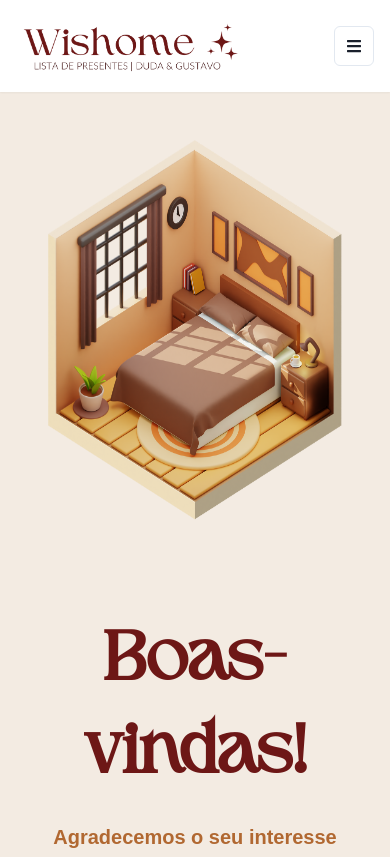
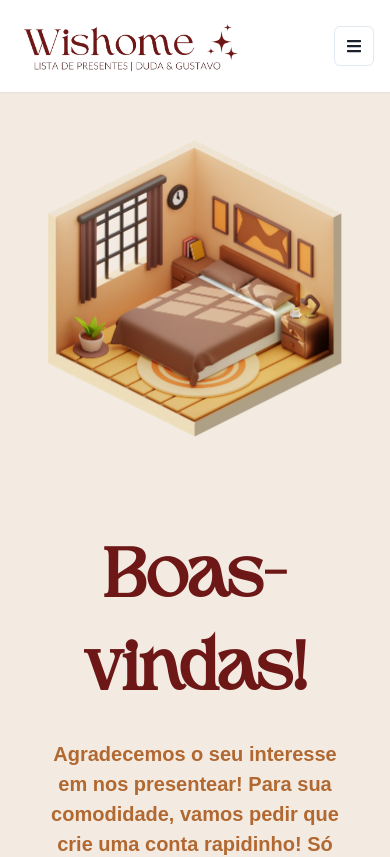
Before and after one commit to duartebianca/wishome, a React (Vite) app in the folder frontend/: page / in a window 390 px wide. Shown: the top 857 px of the page. Built offline with nearby package versions, Linux system fonts and the light colour scheme.

Commit message:
refactor: adjust HomePage image styles for responsiveness and update image sizes

```diff
--- a/frontend/src/app/home/homePage.tsx
+++ b/frontend/src/app/home/homePage.tsx
@@ -19,9 +19,12 @@ const HomePage = () => {
         <Image
           src="/house3d.png"
           alt="3D House"
-          height={"380px"}
-          width={"auto"}
+          height={{ base: "auto", md: "380px" }}
+          maxHeight="380px"
+          width="100%"
+          objectFit="contain"
         />
+
 
         {/* Texto à direita */}
         <Box textAlign={{ base: "center", md: "left" }} maxWidth="600px">
@@ -61,8 +64,8 @@ const HomePage = () => {
             gap={6}
             justifyContent={{ base: "center", md: "flex-start" }}
           >
-            <Image src="duda.png" height={20} width={"auto"} />
-            <Image src="gustavo.png" height={20} width={"auto"} />
+            <Image src="duda.png" height={'40px'} width={"auto"} />
+            <Image src="gustavo.png" height={'40px'} width={"auto"} />
           </Box>
         </Box>
       </Flex>
```
